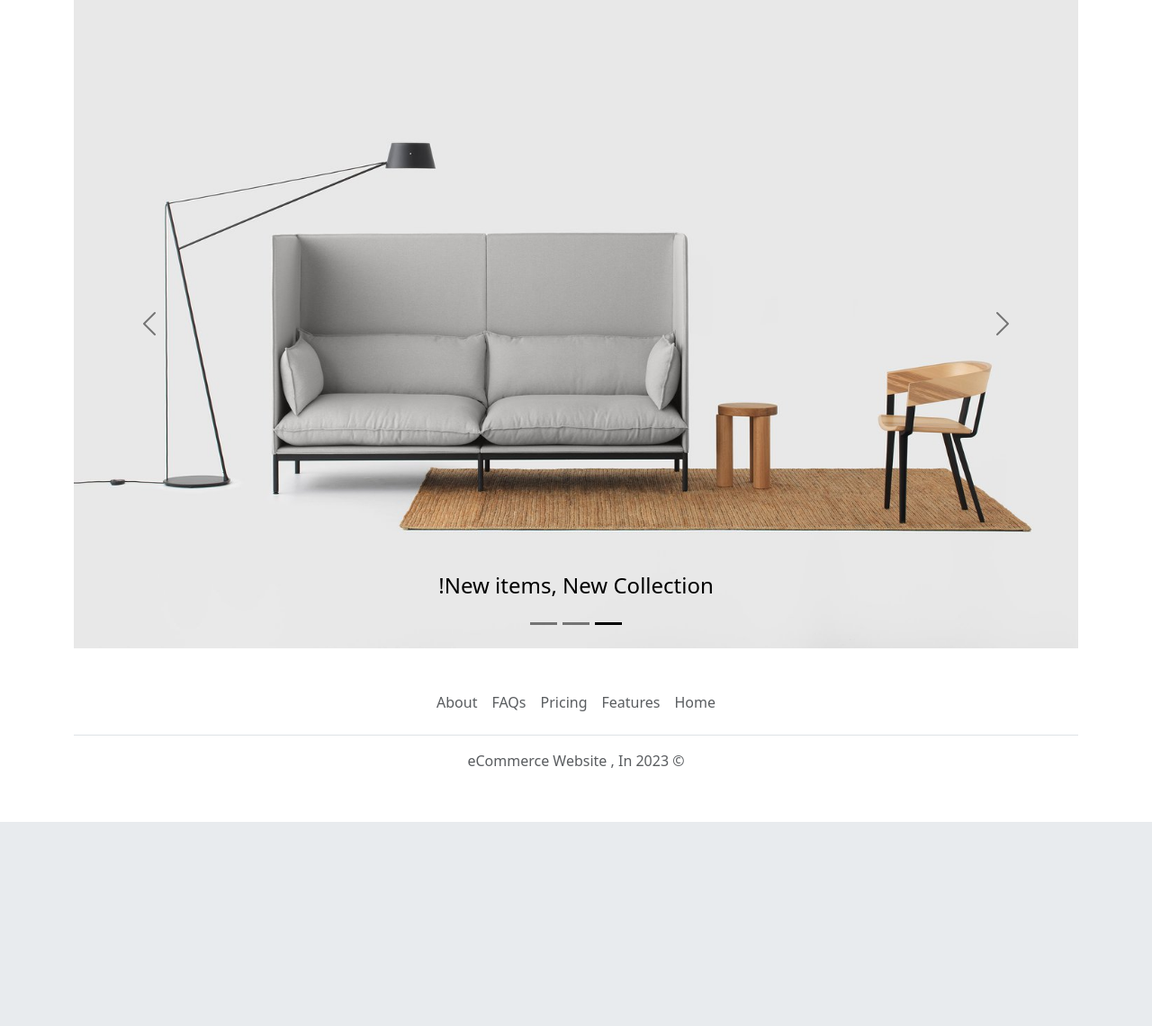
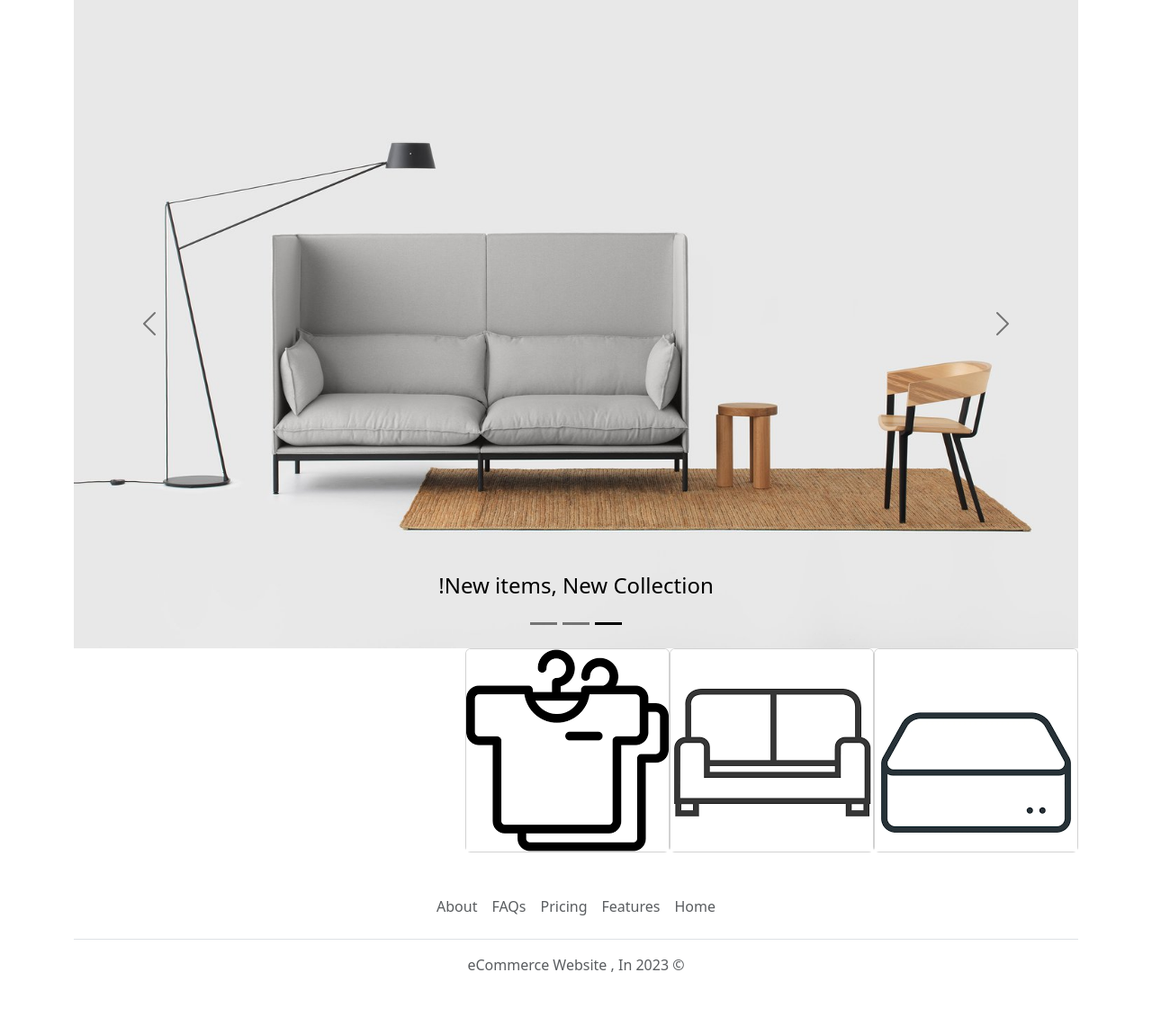
Before and after one commit to faisalMS/eCommerceWebsite, a Django app: page / in a window 1280 px wide. Shown: the part 71-1212 px from the top of the page at 90% size. Before the commit the page ends 985 px from the top, so only its background shows below. Run offline with Django 4.2, Linux system fonts and the light colour scheme.

Commit message:
Version 0.3

```diff
--- a/eCommerceWebsite/templates/products/home.html
+++ b/eCommerceWebsite/templates/products/home.html
@@ -42,4 +42,24 @@
   </button>
  </div>
 </div>
+
+<div class="container">
+  <div class="card-group">
+   <a href="{% url 'products'%}">
+      <div class="card">
+       <img src="{% static 'images/Category1.png'%}" class="card-img-top" alt="...">
+      </div>
+   </a>
+   <a href="">
+    <div class="card">
+       <img src="{% static 'images/Category2.png'%}" class="card-img-top" alt="...">
+    </div>
+   </a>
+   <a href="">
+    <div class="card">
+      <img src="{% static 'images/Category3.png'%}" class="card-img-top" alt="...">
+    </div>
+   </a>
+  </div>
+</div>
 {% endblock %}
```
Also changed, not shown: eCommerceWebsite/eCommerceWebsite/static/images/Category1.png (added), eCommerceWebsite/eCommerceWebsite/static/images/Category2.png (added), eCommerceWebsite/eCommerceWebsite/static/images/Category3.png (added).
